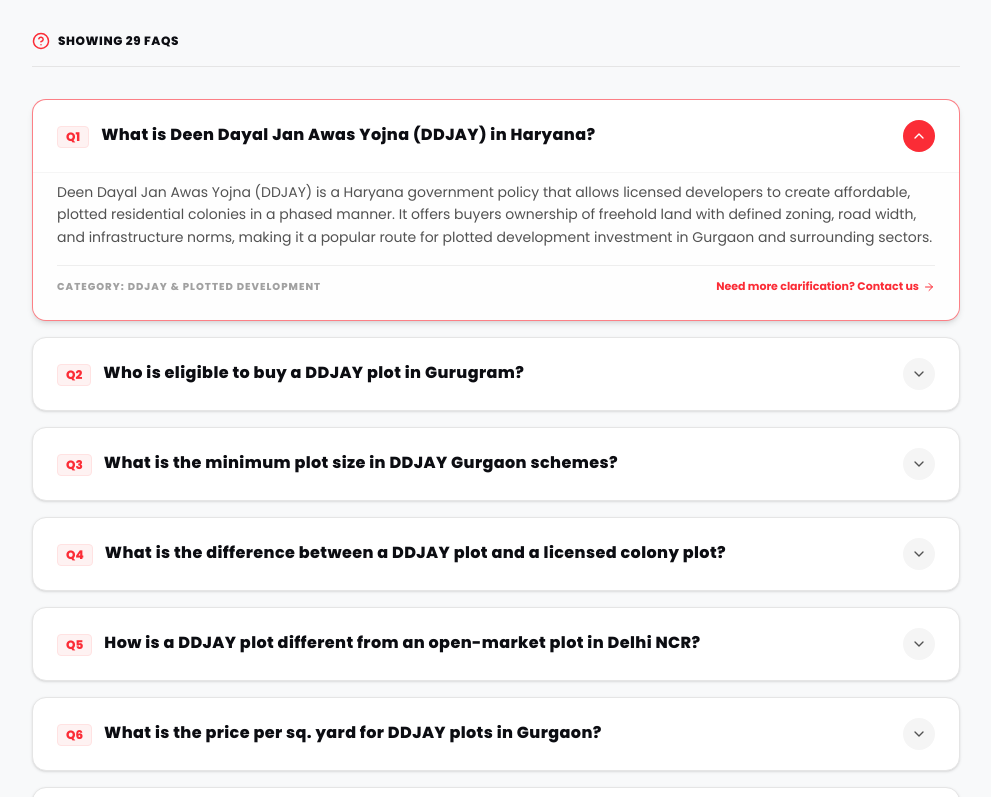
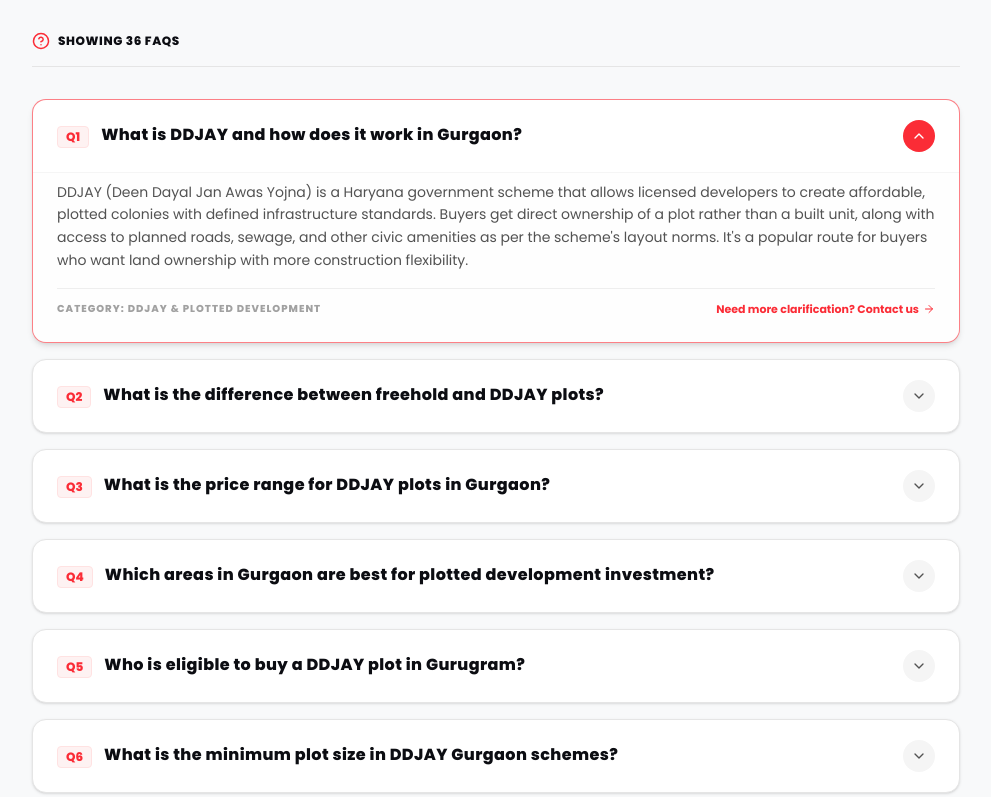
Before and after one commit to PunitDev0/DeeDivineWebsite, a Next.js app: page /faq in a window 1280 px wide. Shown: the part 720-1517 px from the top of the page, without its empty margins (144-1135 px from the left). Built offline with nearby package versions, Linux system fonts and the light colour scheme.

Commit message:
feat: expand FAQ content with new DDJAY, legal, and process-related questions

```diff
--- a/src/app/faq/faq-content.jsx
+++ b/src/app/faq/faq-content.jsx
@@ -19,12 +19,36 @@ const faqsData = [
     id: 1,
     category: "ddjay",
     categoryLabel: "DDJAY & Plotted Development",
-    question: "What is Deen Dayal Jan Awas Yojna (DDJAY) in Haryana?",
+    question: "What is DDJAY and how does it work in Gurgaon?",
     answer:
-      "Deen Dayal Jan Awas Yojna (DDJAY) is a Haryana government policy that allows licensed developers to create affordable, plotted residential colonies in a phased manner. It offers buyers ownership of freehold land with defined zoning, road width, and infrastructure norms, making it a popular route for plotted development investment in Gurgaon and surrounding sectors."
+      "DDJAY (Deen Dayal Jan Awas Yojna) is a Haryana government scheme that allows licensed developers to create affordable, plotted colonies with defined infrastructure standards. Buyers get direct ownership of a plot rather than a built unit, along with access to planned roads, sewage, and other civic amenities as per the scheme's layout norms. It's a popular route for buyers who want land ownership with more construction flexibility."
   },
   {
     id: 2,
+    category: "ddjay",
+    categoryLabel: "DDJAY & Plotted Development",
+    question: "What is the difference between freehold and DDJAY plots?",
+    answer:
+      "Freehold plots come with full, unrestricted ownership rights and no scheme-based conditions. DDJAY plots, while also giving direct ownership, follow specific government scheme guidelines around plot usage, construction timelines, and resale in some cases. Buyers should review the applicable terms for each before deciding which fits their goals better."
+  },
+  {
+    id: 3,
+    category: "ddjay",
+    categoryLabel: "DDJAY & Plotted Development",
+    question: "What is the price range for DDJAY plots in Gurgaon?",
+    answer:
+      "Pricing for DDJAY plots varies based on location, plot size, and the specific phase of development. Rather than quoting a fixed range here, we'd recommend checking current inventory directly, since prices are updated as new phases and sectors open up — this ensures you're working with accurate, current figures rather than outdated estimates."
+  },
+  {
+    id: 4,
+    category: "ddjay",
+    categoryLabel: "DDJAY & Plotted Development",
+    question: "Which areas in Gurgaon are best for plotted development investment?",
+    answer:
+      "Corridors like New Gurgaon and Dwarka Expressway have seen consistent plotted-development activity due to improving connectivity and civic infrastructure. The right area ultimately depends on your budget, purpose (end-use vs. long-term holding), and how soon you'd want access to developed infrastructure."
+  },
+  {
+    id: 5,
     category: "ddjay",
     categoryLabel: "DDJAY & Plotted Development",
     question: "Who is eligible to buy a DDJAY plot in Gurugram?",
@@ -32,7 +56,7 @@ const faqsData = [
       "Any Indian resident who meets the developer's documentation requirements can purchase a DDJAY plot in Gurugram. There is no restriction limiting these plots to first-time buyers or a specific income group. Buyers typically need standard KYC documents, PAN, address proof, and funds or loan pre-approval for the booking amount."
   },
   {
-    id: 3,
+    id: 6,
     category: "ddjay",
     categoryLabel: "DDJAY & Plotted Development",
     question: "What is the minimum plot size in DDJAY Gurgaon schemes?",
@@ -40,7 +64,7 @@ const faqsData = [
       "DDJAY plots in Gurgaon are generally available starting from 150 sq. yards, going up to 500 sq. yards, depending on the specific licensed colony and sector. Larger corner or park-facing plots may carry a premium over standard-facing plots of the same size."
   },
   {
-    id: 4,
+    id: 7,
     category: "ddjay",
     categoryLabel: "DDJAY & Plotted Development",
     question: "What is the difference between a DDJAY plot and a licensed colony plot?",
@@ -48,7 +72,7 @@ const faqsData = [
       "DDJAY plots fall under a specific Haryana government affordable-housing policy with fixed EDC/IDC charges, defined road and park infrastructure, and HARERA registration. A standard licensed colony plot follows general development norms but may not carry the same affordability caps or plot-size framework. Both require HARERA registration, but DDJAY is specifically designed to keep entry pricing accessible."
   },
   {
-    id: 5,
+    id: 8,
     category: "ddjay",
     categoryLabel: "DDJAY & Plotted Development",
     question: "How is a DDJAY plot different from an open-market plot in Delhi NCR?",
@@ -56,15 +80,7 @@ const faqsData = [
       "DDJAY plots are developed under a government-approved licensing framework with fixed charges, defined road and park infrastructure, and HARERA registration. Open-market plots in Delhi NCR may lack this regulatory oversight, which can mean unclear titles, inconsistent infrastructure, or unregistered transactions. DDJAY plots generally offer more predictable documentation and bank loan eligibility as a result."
   },
   {
-    id: 6,
-    category: "ddjay",
-    categoryLabel: "DDJAY & Plotted Development",
-    question: "What is the price per sq. yard for DDJAY plots in Gurgaon?",
-    answer:
-      "DDJAY plot prices in Gurgaon vary by sector, proximity to Golf Course Road, Dwarka Expressway, or Sohna Road, and the specific licensed colony's development stage. Corner and park-facing plots typically command a premium over standard-facing plots. Our team shares current per-sq.-yard pricing for each active project during consultation, as rates are revised periodically."
-  },
-  {
-    id: 7,
+    id: 9,
     category: "ddjay",
     categoryLabel: "DDJAY & Plotted Development",
     question: "Is there a time limit to construct on a DDJAY plot?",
@@ -72,7 +88,7 @@ const faqsData = [
       "Yes, DDJAY license conditions typically require construction to begin within a stipulated period after possession, as specified in the colony's license terms. Buyers should confirm the exact construction timeline clause with the developer's agreement before booking."
   },
   {
-    id: 8,
+    id: 10,
     category: "ddjay",
     categoryLabel: "DDJAY & Plotted Development",
     question: "What is the typical possession time for a DDJAY plot?",
@@ -80,7 +96,7 @@ const faqsData = [
       "Possession timelines depend on the project's construction and infrastructure development phase as disclosed in its HARERA registration. Buyers should check the specific possession date committed in the builder-buyer agreement, since this varies from project to project and is not standardized across DDJAY colonies."
   },
   {
-    id: 9,
+    id: 11,
     category: "ddjay",
     categoryLabel: "DDJAY & Plotted Development",
     question: "Can I resell a DDJAY plot after purchase?",
@@ -90,7 +106,15 @@ const faqsData = [
 
   // ── Category: HARERA & Legal Compliance ──
   {
-    id: 10,
+    id: 12,
+    category: "legal",
+    categoryLabel: "HARERA & Legal Compliance",
+    question: "Is Dee Divine PropInfra RERA/HARERA registered?",
+    answer:
+      "Yes. Dee Divine PropInfra operates under RERA Certificate No. 902 4611 RC/HARERA/GGM/3889/3484/2025/766. This registration means project details, layout plans, and timelines are documented and available for verification, giving buyers a transparent basis to evaluate any project before making a decision."
+  },
+  {
+    id: 13,
     category: "legal",
     categoryLabel: "HARERA & Legal Compliance",
     question: "How do you verify that a Gurgaon project is HARERA registered?",
@@ -98,7 +122,7 @@ const faqsData = [
       "Our legal team cross-checks every project's registration number directly against the Haryana Real Estate Regulatory Authority (HARERA) database before listing it. We also verify the developer's compliance history, project timelines, and any pending complaints on record."
   },
   {
-    id: 11,
+    id: 14,
     category: "legal",
     categoryLabel: "HARERA & Legal Compliance",
     question: "How do I check a DDJAY plot's HARERA registration number online?",
@@ -106,7 +130,7 @@ const faqsData = [
       "Buyers can search the project's registration number directly on the official HARERA (Haryana Real Estate Regulatory Authority) website, which lists approved projects, developer details, and compliance status. Our team also shares the verified registration number for every listed project upfront, so you can cross-check it independently."
   },
   {
-    id: 12,
+    id: 15,
     category: "legal",
     categoryLabel: "HARERA & Legal Compliance",
     question: "What documents should I check before buying a plot in Gurgaon?",
@@ -114,7 +138,7 @@ const faqsData = [
       "Key documents include the HARERA registration certificate, the license issued to the developer, the sale/allotment agreement, encumbrance status of the land, and the layout plan approved by the competent authority. We recommend buyers review these with independent legal counsel in addition to our due diligence report."
   },
   {
-    id: 13,
+    id: 16,
     category: "legal",
     categoryLabel: "HARERA & Legal Compliance",
     question: "What is the plot registry process after full payment?",
@@ -122,7 +146,7 @@ const faqsData = [
       "Once full payment is made, the developer issues a no-dues certificate, after which the conveyance deed is executed and registered at the local sub-registrar office. Our team coordinates document preparation, stamp duty calculation, and appointment scheduling to help this process go smoothly."
   },
   {
-    id: 14,
+    id: 17,
     category: "legal",
     categoryLabel: "HARERA & Legal Compliance",
     question: "What is the stamp duty on plot registration in Haryana?",
@@ -130,7 +154,7 @@ const faqsData = [
       "Stamp duty and registration charges in Haryana vary based on the buyer's gender, municipal area, and property value, and rates are revised periodically by the state government. We advise confirming the current applicable rate with our team or the sub-registrar office at the time of registry."
   },
   {
-    id: 15,
+    id: 18,
     category: "legal",
     categoryLabel: "HARERA & Legal Compliance",
     question: "What if there is a dispute with the developer after booking a DDJAY plot?",
@@ -140,7 +164,31 @@ const faqsData = [
 
   // ── Category: Buying Process ──
   {
-    id: 16,
+    id: 19,
+    category: "process",
+    categoryLabel: "Buying Process",
+    question: "How do I book a site visit with Dee Divine PropInfra?",
+    answer:
+      "You can schedule a site visit by filling out the enquiry form on our website or reaching out via the listed contact number/WhatsApp. Our team will follow up to understand your requirements and arrange a convenient time."
+  },
+  {
+    id: 20,
+    category: "process",
+    categoryLabel: "Buying Process",
+    question: "What documents are required to buy a plot in Gurgaon?",
+    answer:
+      "Typically, buyers need identity proof (Aadhaar/PAN), address proof, income documents if applying for a home loan, and the sale agreement along with the project's RERA registration details for reference. Our team can guide you through the exact checklist based on your specific purchase."
+  },
+  {
+    id: 21,
+    category: "process",
+    categoryLabel: "Buying Process",
+    question: "Can NRIs invest in Dee Divine PropInfra projects?",
+    answer:
+      "Yes, NRIs can invest in our projects, subject to standard RBI and FEMA guidelines applicable to property purchases by non-resident Indians. Our team can walk you through the documentation and remittance process specific to NRI buyers."
+  },
+  {
+    id: 22,
     category: "process",
     categoryLabel: "Buying Process",
     question: "How do I schedule a plot site visit in Gurgaon?",
@@ -148,7 +196,7 @@ const faqsData = [
       "You can schedule a guided site visit by submitting an enquiry through our Contact page or by calling our team directly. We arrange transport support, a dedicated executive, and a comparative walkthrough of shortlisted projects based on your budget and preferences."
   },
   {
-    id: 17,
+    id: 23,
     category: "process",
     categoryLabel: "Buying Process",
     question: "How much is the booking amount for a DDJAY plot?",
@@ -156,7 +204,7 @@ const faqsData = [
       "Booking amounts vary by project and plot size, typically ranging from a fixed token amount to a percentage of the total plot value. Our sales team shares the exact figure along with the payment schedule for each specific project during consultation."
   },
   {
-    id: 18,
+    id: 24,
     category: "process",
     categoryLabel: "Buying Process",
     question: "What payment plans are available for plots in Gurgaon?",
@@ -164,7 +212,7 @@ const faqsData = [
       "Most projects offer a construction-linked or time-linked payment plan, alongside a down-payment plan for buyers who prefer to pay a larger portion upfront in exchange for a rebate. Specific plan structures differ by project and are shared during the consultation stage."
   },
   {
-    id: 19,
+    id: 25,
     category: "process",
     categoryLabel: "Buying Process",
     question: "How long does the plot buying process take from booking to registry?",
@@ -172,7 +220,7 @@ const faqsData = [
       "From initial consultation to registry, the process typically takes a few weeks to a couple of months, depending on loan processing time, document readiness, and the developer's registry scheduling. Our team works to keep this timeline as efficient as possible."
   },
   {
-    id: 20,
+    id: 26,
     category: "process",
     categoryLabel: "Buying Process",
     question: "Which sectors and areas in Gurgaon do you cover?",
@@ -182,7 +230,7 @@ const faqsData = [
 
   // ── Category: Financing & Bank Loans ──
   {
-    id: 21,
+    id: 27,
     category: "loans",
     categoryLabel: "Financing & Bank Loans",
     question: "Can I get a bank loan for a DDJAY plot in Gurgaon?",
@@ -190,7 +238,7 @@ const faqsData = [
       "Yes, most major banks and housing finance companies offer plot loans for DDJAY properties in Gurgaon, since these projects are HARERA-registered and carry clear title documentation. Loan-to-value ratio and eligibility depend on the bank's internal policy and the applicant's credit profile."
   },
   {
-    id: 22,
+    id: 28,
     category: "loans",
     categoryLabel: "Financing & Bank Loans",
     question: "What percentage of the plot value can I get as a bank loan?",
@@ -198,7 +246,7 @@ const faqsData = [
       "Banks generally finance up to 70-80% of the plot's value for eligible applicants, though this varies based on the lender, the applicant's income profile, and the specific project's approval status with that bank. We recommend confirming the exact figure with your chosen bank during pre-approval."
   },
   {
-    id: 23,
+    id: 29,
     category: "loans",
     categoryLabel: "Financing & Bank Loans",
     question: "What documents are required for a plot loan in Haryana?",
@@ -206,7 +254,7 @@ const faqsData = [
       "Typical requirements include income proof (salary slips or ITRs), bank statements, KYC documents, the builder-buyer agreement, and the project's HARERA and title documents. Our team assists in coordinating with banking partners to streamline document submission."
   },
   {
-    id: 24,
+    id: 30,
     category: "loans",
     categoryLabel: "Financing & Bank Loans",
     question: "Do you help with bank loan pre-approval for plots?",
@@ -214,17 +262,25 @@ const faqsData = [
       "Yes, we coordinate with our banking partners to guide buyers through loan evaluation, documentation processing, and pre-approval, so financing does not delay your booking or registry timeline."
   },
 
-  // ── Category: Company & Service ──
+  // ── Category: Company, Investment & Partnerships ──
   {
-    id: 25,
+    id: 31,
     category: "company",
     categoryLabel: "Company & Service",
-    question: "Is investing in a DDJAY plot in Gurgaon a good option?",
+    question: "Is Gurgaon a good place to invest in real estate in 2026?",
     answer:
-      "Gurugram benefits from proximity to IGI Airport, expanding expressway infrastructure, and a concentration of corporate offices, which together support consistent demand for both residential and plotted developments. DDJAY plots specifically offer HARERA-backed documentation and bank loan eligibility, which many buyers find reassuring for long-term ownership. Historical trends suggest steady appreciation in well-located sectors, though actual returns depend on market conditions and should not be treated as guaranteed."
+      "Gurgaon remains one of North India's most active real estate markets, backed by strong employment growth in IT, finance, and manufacturing, along with continued infrastructure development along corridors like Dwarka Expressway and New Gurgaon. Property prices and demand have shown steady movement across residential and plotted segments, though like any market, outcomes depend on location, project type, and timing it's worth evaluating each opportunity on its own merits."
   },
   {
-    id: 26,
+    id: 32,
+    category: "company",
+    categoryLabel: "Company & Service",
+    question: "How do I become a channel partner with Dee Divine PropInfra?",
+    answer:
+      "You can apply directly through our channel partner portal by submitting your basic details and KYC documents. Once verified, you get access to project brochures, pricing sheets, and a defined commission structure to start bringing in buyers."
+  },
+  {
+    id: 33,
     category: "company",
     categoryLabel: "Company & Service",
     question: "Do you charge a fee for property consultation?",
@@ -232,7 +288,7 @@ const faqsData = [
       "Initial consultation and property shortlisting with our team is free of charge for buyers. Any applicable service or advisory fees, where relevant, are disclosed transparently before any engagement."
   },
   {
-    id: 27,
+    id: 34,
     category: "company",
     categoryLabel: "Company & Service",
     question: "How does Dee Divine PropInfra verify its property listings?",
@@ -240,7 +296,7 @@ const faqsData = [
       "Every listing goes through a due diligence process covering HARERA registration, developer track record, land title status, and municipal approvals before it is added to our portfolio."
   },
   {
-    id: 28,
+    id: 35,
     category: "company",
     categoryLabel: "Company & Service",
     question: "Do you also assist with renting properties in Delhi NCR?",
@@ -248,7 +304,7 @@ const faqsData = [
       "Yes, in addition to plotted developments and residential sales, we assist buyers and tenants with verified rental listings across Delhi, Noida, and Gurgaon, including 2BHK, 3BHK, and luxury apartment options."
   },
   {
-    id: 29,
+    id: 36,
     category: "company",
     categoryLabel: "Company & Service",
     question: "How can I contact the Dee Divine PropInfra team directly?",
@@ -276,8 +332,26 @@ export default function FaqContent() {
     return matchesCategory && matchesSearch;
   });
 
+  const faqSchema = {
+    "@context": "https://schema.org",
+    "@type": "FAQPage",
+    "mainEntity": faqsData.map((faq) => ({
+      "@type": "Question",
+      "name": faq.question,
+      "acceptedAnswer": {
+        "@type": "Answer",
+        "text": faq.answer
+      }
+    }))
+  };
+
   return (
     <div className="w-full pb-20">
+      {/* Insert JSON-LD Schema markup into Head */}
+      <script
+        type="application/ld+json"
+        dangerouslySetInnerHTML={{ __html: JSON.stringify(faqSchema) }}
+      />
 
       {/* ── HERO BANNER SECTION ── */}
       <section className="bg-[#0c0d12] text-white py-20 px-6 md:px-16 border-b border-white/10 relative overflow-hidden">
--- a/src/components/hero-page/faq-accordion.jsx
+++ b/src/components/hero-page/faq-accordion.jsx
@@ -4,24 +4,36 @@ import React, { useState } from "react";
 
 const faqs = [
   {
-    question: "Why is Gurugram the top choice for real estate investments in North India?",
-    answer: "Gurugram has emerged as the premier investment hub due to massive infrastructural growth, proximity to the IGI Airport, and the expansion of key expressway corridors like Dwarka Expressway and Golf Course Road Ext. It offers high appreciation rates (10%-15% annually), premium corporate headquarters, and high rental yield opportunities."
+    question: "Is Gurgaon a good place to invest in real estate in 2026?",
+    answer: "Gurgaon remains one of North India's most active real estate markets, backed by strong employment growth in IT, finance, and manufacturing, along with continued infrastructure development along corridors like Dwarka Expressway and New Gurgaon. Property prices and demand have shown steady movement across residential and plotted segments, though like any market, outcomes depend on location, project type, and timing it's worth evaluating each opportunity on its own merits."
   },
   {
-    question: "How does Dee Divine Propinfra ensure properties are verified and RERA-approved?",
-    answer: "Our legal and sales compliance teams verify every listing against the Haryana Real Estate Regulatory Authority (HARERA) database before onboarding. We audit registration numbers, developer records, land titles, and project compliance timelines so that your investment is 100% safe and secure."
+    question: "What is DDJAY and how does it work in Gurgaon?",
+    answer: "DDJAY (Deen Dayal Jan Awas Yojna) is a Haryana government scheme that allows licensed developers to create affordable, plotted colonies with defined infrastructure standards. Buyers get direct ownership of a plot rather than a built unit, along with access to planned roads, sewage, and other civic amenities as per the scheme's layout norms. It's a popular route for buyers who want land ownership with more construction flexibility."
   },
   {
-    question: "What financial and documentation assistance do you offer to property buyers?",
-    answer: "We offer end-to-end guidance through our strategic banking partnerships. Our advisory team coordinates the entire property buying lifecycle, including loan evaluations, documentation processing, legal title reviews, registry formatting, and final execution checks."
+    question: "Is Dee Divine PropInfra RERA/HARERA registered?",
+    answer: "Yes. Dee Divine PropInfra operates under RERA Certificate No. 902 4611 RC/HARERA/GGM/3889/3484/2025/766. This registration means project details, layout plans, and timelines are documented and available for verification, giving buyers a transparent basis to evaluate any project before making a decision."
   },
   {
-    question: "Are there plotted developments under Deen Dayal Jan Awas Yojna (DDJAY) available?",
-    answer: "Yes, we deal extensively in plotted developments under Haryana's DDJAY scheme. These plots offer excellent zoning features, gated community parameters, bank loan capabilities up to 80%, and modular construction options across sectors of Gurugram."
+    question: "What is the price range for DDJAY plots in Gurgaon?",
+    answer: "Pricing for DDJAY plots varies based on location, plot size, and the specific phase of development. Rather than quoting a fixed range here, we'd recommend checking current inventory directly, since prices are updated as new phases and sectors open up — this ensures you're working with accurate, current figures rather than outdated estimates."
   },
   {
-    question: "How can I schedule a site visit or consultation with a Dee Divine expert?",
-    answer: "You can schedule a private, guided site tour by clicking the 'Book Consultation' button or submitting an enquiry on our Contact form. We provide personalized transport support, detailed pricing summaries, brochures, and dedicated executive assistance on-site."
+    question: "Which areas in Gurgaon are best for plotted development investment?",
+    answer: "Corridors like New Gurgaon and Dwarka Expressway have seen consistent plotted-development activity due to improving connectivity and civic infrastructure. The right area ultimately depends on your budget, purpose (end-use vs. long-term holding), and how soon you'd want access to developed infrastructure."
+  },
+  {
+    question: "Can NRIs invest in Dee Divine PropInfra projects?",
+    answer: "Yes, NRIs can invest in our projects, subject to standard RBI and FEMA guidelines applicable to property purchases by non-resident Indians. Our team can walk you through the documentation and remittance process specific to NRI buyers."
+  },
+  {
+    question: "How do I become a channel partner with Dee Divine PropInfra?",
+    answer: "You can apply directly through our channel partner portal by submitting your basic details and KYC documents. Once verified, you get access to project brochures, pricing sheets, and a defined commission structure to start bringing in buyers."
+  },
+  {
+    question: "How do I book a site visit with Dee Divine PropInfra?",
+    answer: "You can schedule a site visit by filling out the enquiry form on our website or reaching out via the listed contact number/WhatsApp. Our team will follow up to understand your requirements and arrange a convenient time."
   }
 ];
 
```
